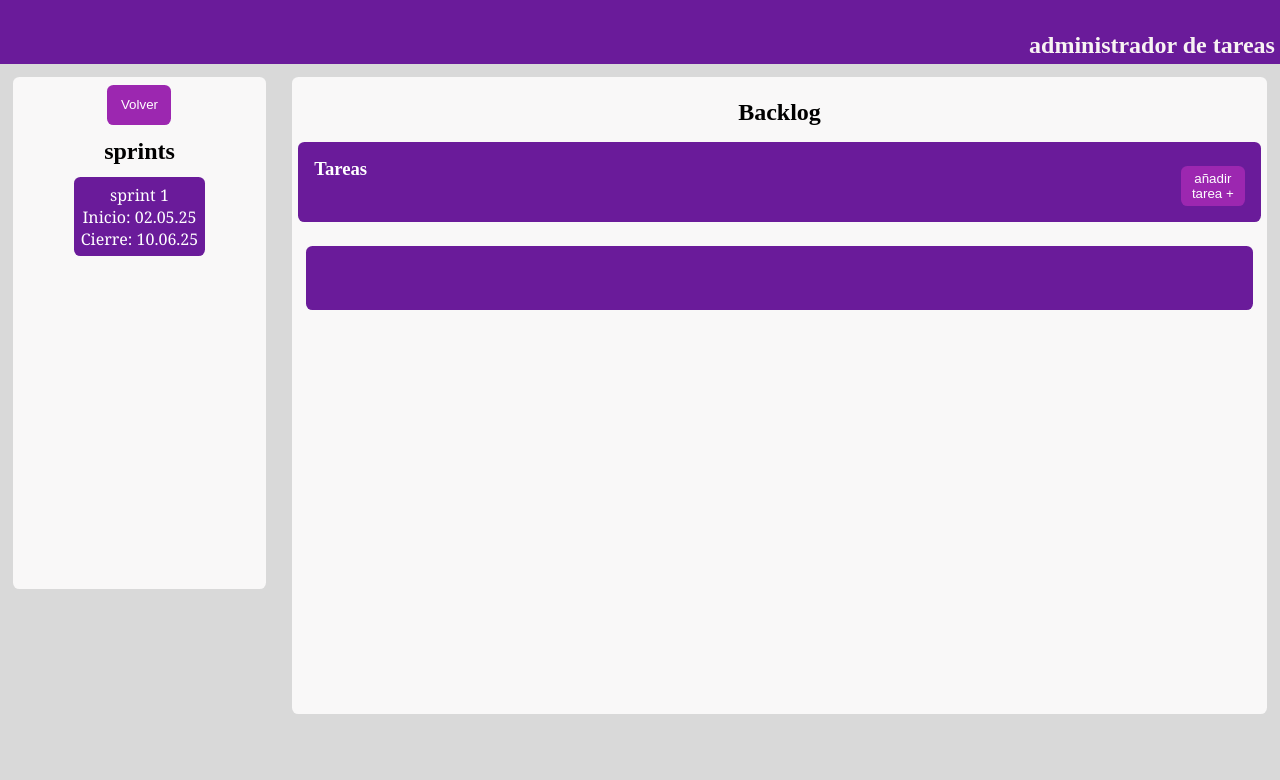
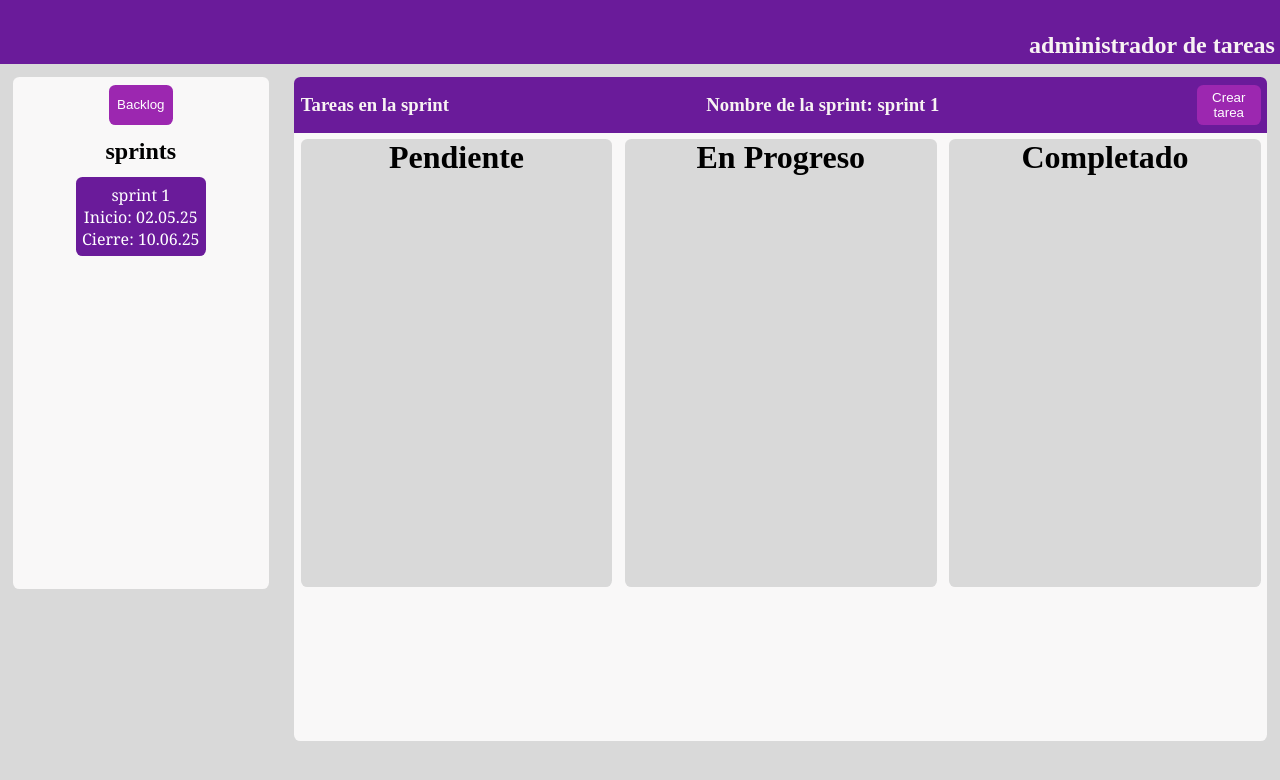
Before and after one commit to matigames765/repoToDoAdvancedMetodologia, a React (Vite) app in the folder todo-advanced/: page / in a window 1280 px wide. Shown: the top 780 px of the page. Built offline with nearby package versions, Linux system fonts and the light colour scheme.

Commit message:
Subiendo pantalla tareas maquetacion casi terminada

```diff
--- a/todo-advanced/src/App.tsx
+++ b/todo-advanced/src/App.tsx
@@ -1,4 +1,5 @@
 import { BacklogScreen} from "./components/screens/backlogscreen/BacklogScreen"
+import { TareasScreen } from "./components/screens/tareasScreen/TareasScreen"
 
 
 function App() {
@@ -6,7 +7,8 @@ function App() {
 
   return (
     <>
-      <BacklogScreen/>
+      {/* <BacklogScreen/> */}
+      <TareasScreen />
     </>
   )
 }
--- a/todo-advanced/src/components/screens/backlogscreen/BacklogScreen.tsx
+++ b/todo-advanced/src/components/screens/backlogscreen/BacklogScreen.tsx
@@ -1,15 +1,15 @@
-import { ColumnSprints } from "../../ui/ColumnSprints/ColumnSprints";
+import { ColumnSprints} from "../../ui/ColumnSprints/ColumnSprints";
 import { ColumnTasks } from "../../ui/ColumnTasks/ColumnTasksBacklog";
-import { HeaderBacklog } from "../../ui/HeaderBacklog/HeaderBacklog";
+import { Header } from "../../ui/Header/Header";
 import styles from "./BacklogScreen.module.css";
 
 export const BacklogScreen = () => {
   return (
     <div className={styles.containerBacklogScreen}>
-      <HeaderBacklog />
+      <Header />
 
       <div className={styles.containerMain}>
-        <ColumnSprints />
+        <ColumnSprints texto="volver" />
         <ColumnTasks />
       </div>
     </div>
--- /dev/null
+++ b/todo-advanced/src/components/screens/tareasScreen/TareasScreen.module.css
@@ -0,0 +1,8 @@
+body{
+    background-color: #D9D9D9;
+    overflow-x: hiden;
+}
+.containerMain{
+    display: flex;
+    flex-direction: row;
+}
--- /dev/null
+++ b/todo-advanced/src/components/screens/tareasScreen/TareasScreen.tsx
@@ -0,0 +1,17 @@
+import { ColumnSprints } from "../../ui/ColumnSprints/ColumnSprints"
+import { Header } from "../../ui/Header/Header"
+import { ProgressTasks } from "../../ui/ProgressTasks/ProgressTasks"
+import styles from './TareasScreen.module.css'
+
+
+export const TareasScreen = () => {
+  return (
+    <div>
+        <Header />
+        <div className={styles.containerMain}>
+        <ColumnSprints texto="Backlog"/>
+        <ProgressTasks />
+      </div>
+    </div>
+  )
+}
--- a/todo-advanced/src/components/ui/ColumnSprints/ColumnSprints.tsx
+++ b/todo-advanced/src/components/ui/ColumnSprints/ColumnSprints.tsx
@@ -1,12 +1,16 @@
+import { FC } from 'react'
 import { CardSprints } from '../CardSprints/CardSprints'
 import styles from './ColumnSprints.module.css'
 
+interface IColumnSprints{
+  texto: string
+}
 
-export const ColumnSprints = () => {
+export const ColumnSprints: FC<IColumnSprints> = ({texto}) => {
   return (
     <div className={styles.containerColumnSprints}>
         <button className={styles.buttonVolverColumnSprints}>
-            Volver
+            {texto}
         </button>
         <h2>sprints</h2>
         < CardSprints />
--- a/todo-advanced/src/components/ui/HeaderBacklog/HeaderBacklog.tsx
+++ b/todo-advanced/src/components/ui/Header/Header.tsx
@@ -1,6 +1,6 @@
-import styles from './HeaderBacklog.module.css'
+import styles from './Header.module.css'
 
-export const HeaderBacklog = () => {
+export const Header = () => {
   return (
     <div className={styles.containerHeaderBacklog}>
         <h2 className={styles.titleHeader}>administrador de tareas</h2>
--- /dev/null
+++ b/todo-advanced/src/components/ui/ProgressTasks/ProgressTasks.module.css
@@ -0,0 +1,79 @@
+.containerProgressTasks{
+    width: 76vw;
+    height: 83vh;
+    margin: 1vw;
+    border-radius: 0.4rem;
+    background-color: #f9f8f8;
+}
+
+.containerHeaderProgressTasks{
+    background-color: #6A1B9A;
+    width: 100%;
+    height: 7vh;
+    border-radius: 0.4rem 0.4rem 0 0;
+    display: flex;
+    justify-content: space-between;
+    align-items: center;
+}
+
+.taskInSprintTitle{
+    margin-left: 0.5vw;
+    color: rgb(248, 243, 243);
+}
+
+.nameSprintTitle{
+    color: rgb(248, 243, 243);
+}
+
+.buttonCreateTask{
+    margin-right: 0.5vw;
+    padding: 1px;
+    background-color: var(--botones-principales);
+    width: 5vw;
+    height: 5vh;
+    border-radius: 0.4rem;
+    color: white;
+    border: none;
+    transition: background-color 0.7s ease, color 0.7s ease, border 0.7s ease;
+}
+
+.buttonCreateTask:hover{
+    cursor: pointer;
+    background-color: #f9f8f8;
+    color: black;
+    border: 1px solid black;
+}
+
+.containerStatusTasks{
+    display: flex;
+}
+
+.containerPending{
+    background-color: #D9D9D9;
+    width: 25vw;
+    height: 35vw;
+    margin: 0.5vw;
+    border-radius: 0.4rem;
+    display: flex;
+    justify-content: center;
+}
+
+.containerInProgress{
+    background-color: #D9D9D9;
+    width: 25vw;
+    height: 35vw;
+    margin: 0.5vw;
+    border-radius: 0.4rem;
+    display: flex;
+    justify-content: center;
+}
+
+.containerFinished{
+    background-color: #D9D9D9;
+    width: 25vw;
+    height: 35vw;
+    margin: 0.5vw;
+    border-radius: 0.4rem;
+    display: flex;
+    justify-content: center;
+}
--- /dev/null
+++ b/todo-advanced/src/components/ui/ProgressTasks/ProgressTasks.tsx
@@ -0,0 +1,27 @@
+import { TaskCard } from '../TaskCard/TaskCard'
+import styles from './ProgressTasks.module.css'
+
+
+export const ProgressTasks = () => {
+  return (
+    <div className={styles.containerProgressTasks}>
+      <div className={styles.containerHeaderProgressTasks}>
+        <h3 className={styles.taskInSprintTitle}>Tareas en la sprint</h3>
+        <h3 className={styles.nameSprintTitle}>Nombre de la sprint: sprint 1</h3>
+        <button className={styles.buttonCreateTask}>Crear tarea</button>
+      </div>
+      <div className={styles.containerStatusTasks}>
+        <div className={styles.containerPending}>
+          <h1>Pendiente</h1>
+          {/* <TaskCard /> */}
+        </div>
+        <div className={styles.containerInProgress}>
+          <h1>En Progreso</h1>
+        </div>
+        <div className={styles.containerFinished}>
+          <h1>Completado</h1>
+        </div>
+      </div>
+      </div>
+  )
+}
--- /dev/null
+++ b/todo-advanced/src/components/ui/TaskCard/TaskCard.tsx
@@ -0,0 +1,7 @@
+import style from './TaskCard.module.css'
+
+export const TaskCard = () => {
+  return (
+    <div>TaskCard</div>
+  )
+}
```
Also changed, not shown: todo-advanced/src/components/ui/Header/Header.module.css (renamed from todo-advanced/src/components/ui/HeaderBacklog/HeaderBacklog.module.css), todo-advanced/src/components/ui/TaskCard/TaskCard.module.css (added).
